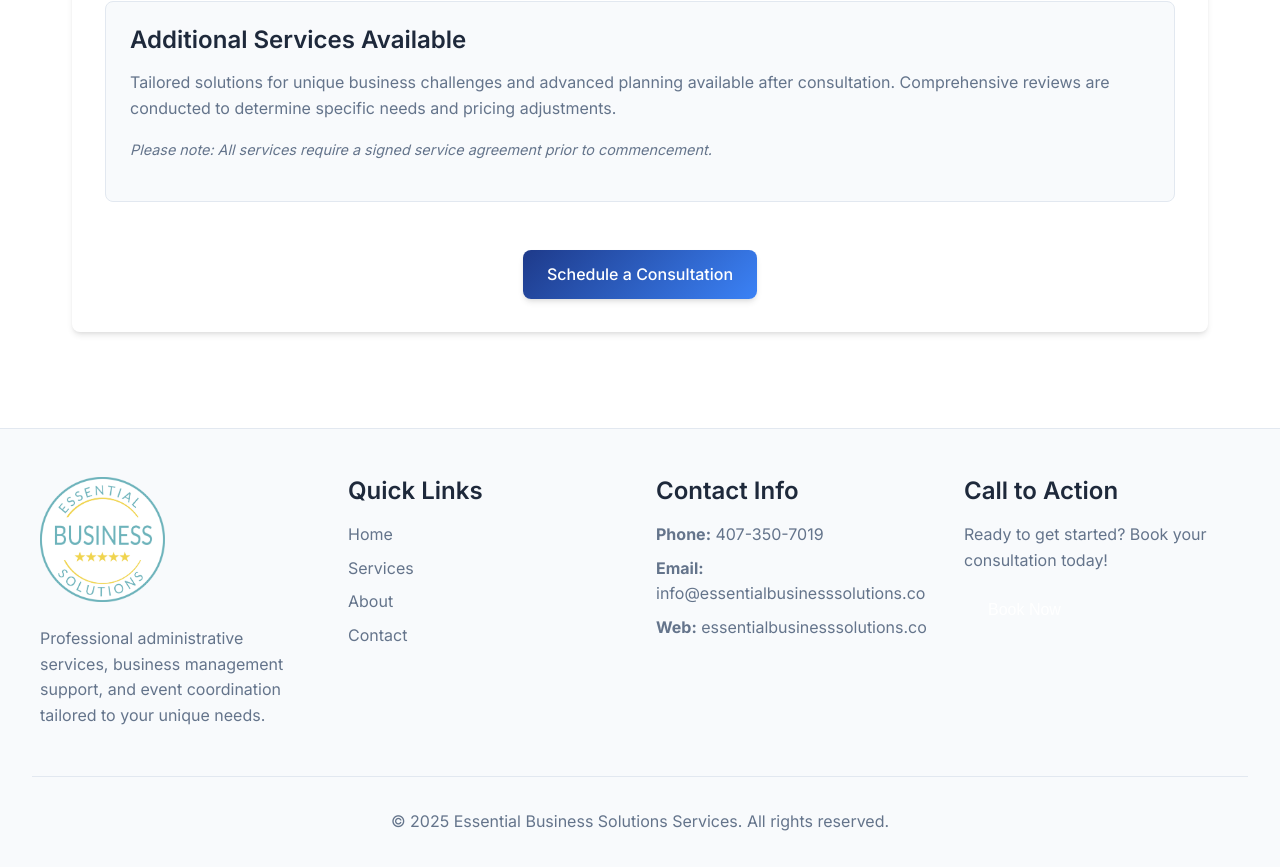
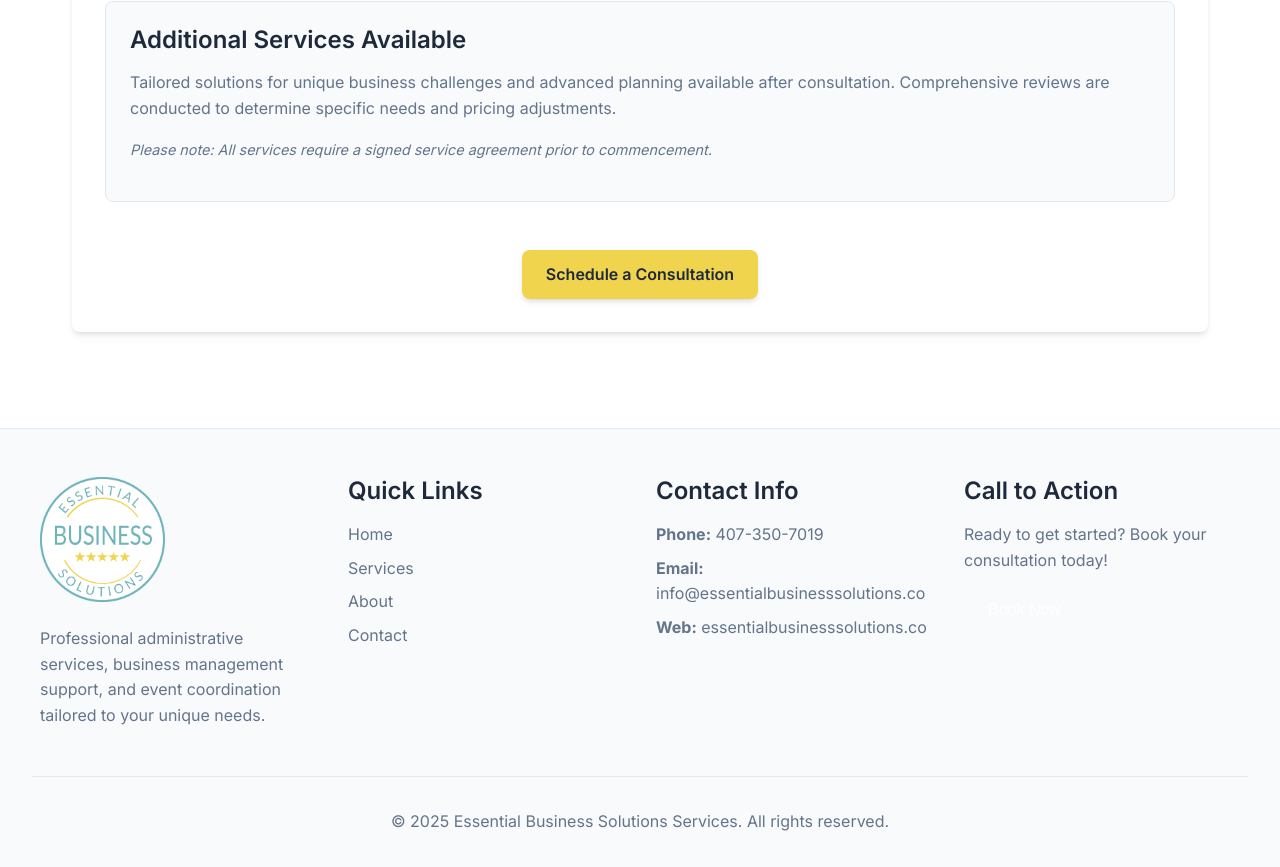
Before and after one commit to TeamPaintbrush/essential-business-solutions, a Next.js app: page /essential-business-solutions/services in a window 1280 px wide. Shown: the part 1312-2179 px from the top of the page. Built offline with nearby package versions, Linux system fonts and the light colour scheme.

Commit message:
Update all buttons to use brand colors (#f0d44d golden yellow)

```diff
--- a/app/globals.css
+++ b/app/globals.css
@@ -1,10 +1,10 @@
 @import url('https://fonts.googleapis.com/css2?family=Inter:wght@300;400;500;600;700&display=swap');
 
 :root {
-  --primary-color: #1e3a8a;
-  --primary-dark: #1e40af;
-  --secondary-color: #3b82f6;
-  --accent-color: #dc2626;
+  --primary-color: #f0d44d;
+  --primary-dark: #d4b935;
+  --secondary-color: #6db3bb;
+  --accent-color: #f0d44d;
   --background: #ffffff;
   --surface: #f8fafc;
   --text-primary: #1e293b;
@@ -13,12 +13,12 @@
   --border: #e2e8f0;
   --shadow: 0 4px 6px -1px rgba(0, 0, 0, 0.1), 0 2px 4px -1px rgba(0, 0, 0, 0.06);
   --shadow-lg: 0 10px 15px -3px rgba(0, 0, 0, 0.1), 0 4px 6px -2px rgba(0, 0, 0, 0.05);
-  --gradient: linear-gradient(135deg, #1e3a8a 0%, #3b82f6 100%);
+  --gradient: linear-gradient(135deg, #f0d44d 0%, #d4b935 100%);
   --radius: 8px;
   --transition: all 0.3s ease;
   /* New variables for modern enhancements */
   --hero-overlay: rgba(0, 0, 0, 0.4);
-  --glow: 0 0 20px rgba(37, 99, 235, 0.3);
+  --glow: 0 0 20px rgba(240, 212, 77, 0.3);
   --animation-duration: 0.5s;
 }
 
@@ -67,11 +67,11 @@ a:hover {
   align-items: center;
   justify-content: center;
   padding: 0.75rem 1.5rem;
-  background: var(--gradient);
-  color: white;
+  background: #f0d44d;
+  color: #1e293b;
   border: none;
   border-radius: var(--radius);
-  font-weight: 500;
+  font-weight: 600;
   font-size: 1rem;
   cursor: pointer;
   transition: var(--transition);
```
